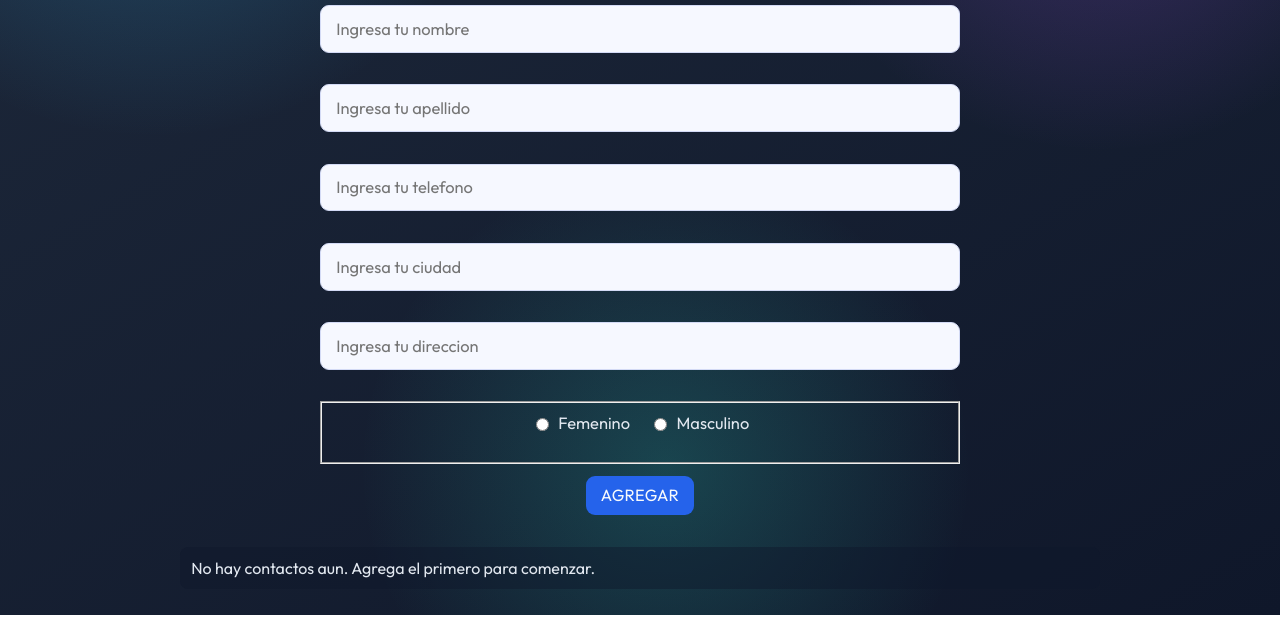
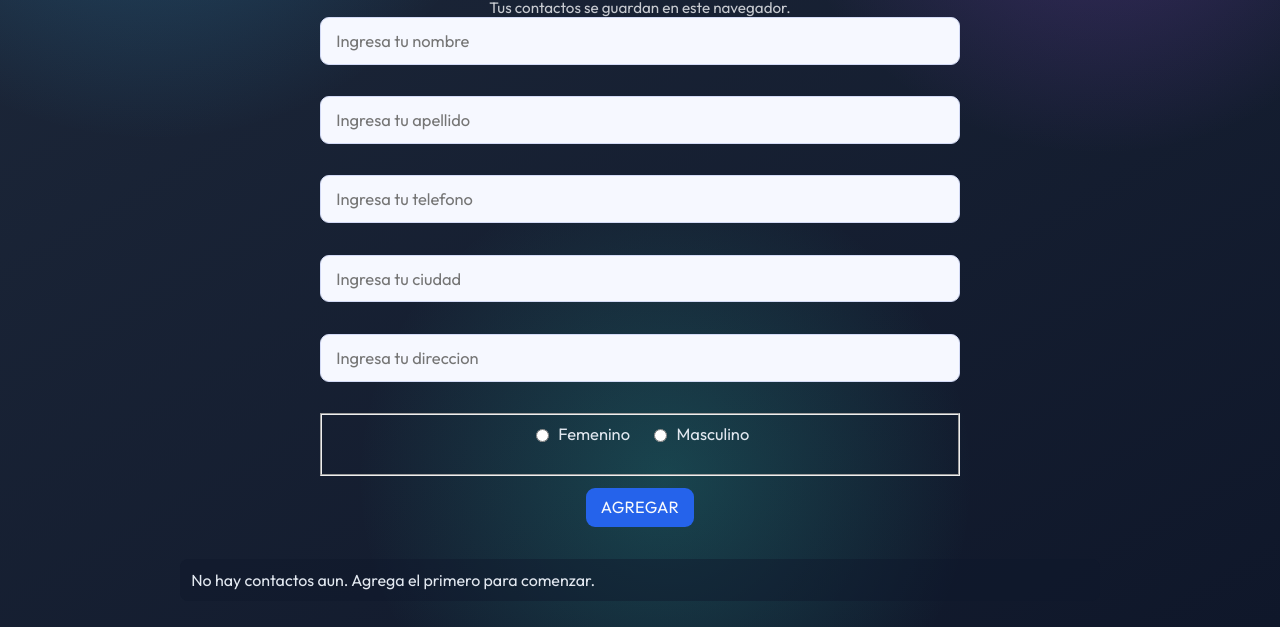
Before and after one commit to VictorZapata0612/Taller-DOM, a plain HTML site: page index.html in a window 1280 px wide. Shown: the part 302-929 px from the top of the page. Drawn offline with Linux system fonts and the light colour scheme.

Commit message:
feat: aclarar guardado local

```diff
--- a/index.html
+++ b/index.html
@@ -30,6 +30,7 @@
           <div class="logo-box">✉️</div>
         </div>
         <h1>Lista de Contactos</h1>
+        <p class="hero-note">Tus contactos se guardan en este navegador.</p>
       </header>
 
       <section class="panel form-panel" aria-labelledby="form-title">
--- a/styles.css
+++ b/styles.css
@@ -150,6 +150,12 @@ body {
   font-size: clamp(2rem, 4vw, 2.9rem);
   font-weight: 400;
   letter-spacing: 0.03em;
+}
+
+.hero-note {
+  margin: -0.45rem 0 0;
+  color: rgba(248, 250, 252, 0.78);
+  font-size: 0.95rem;
 }
 
 .panel {
```
